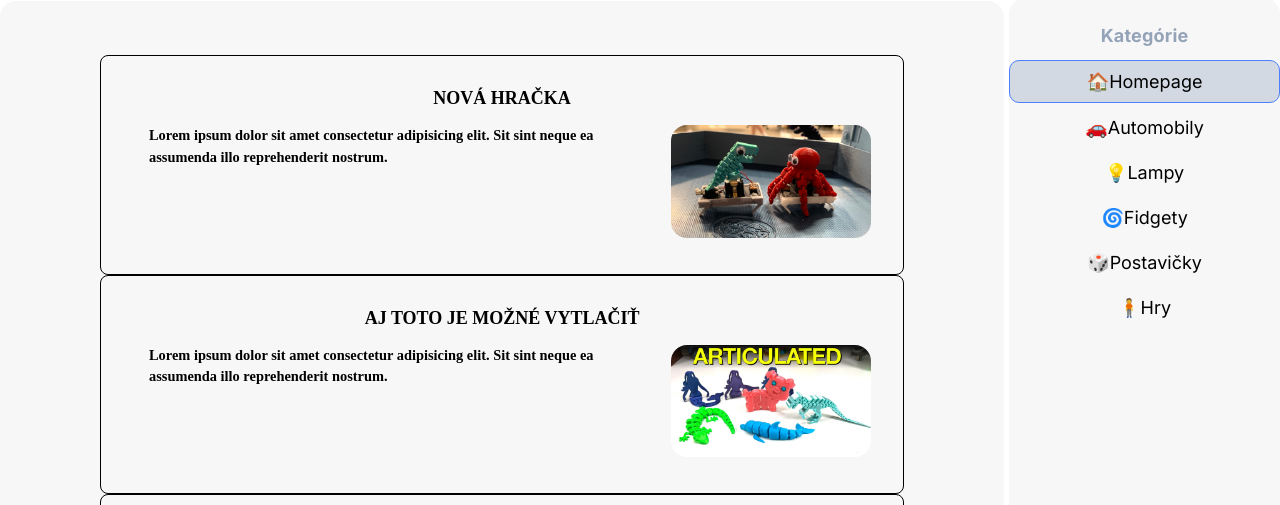
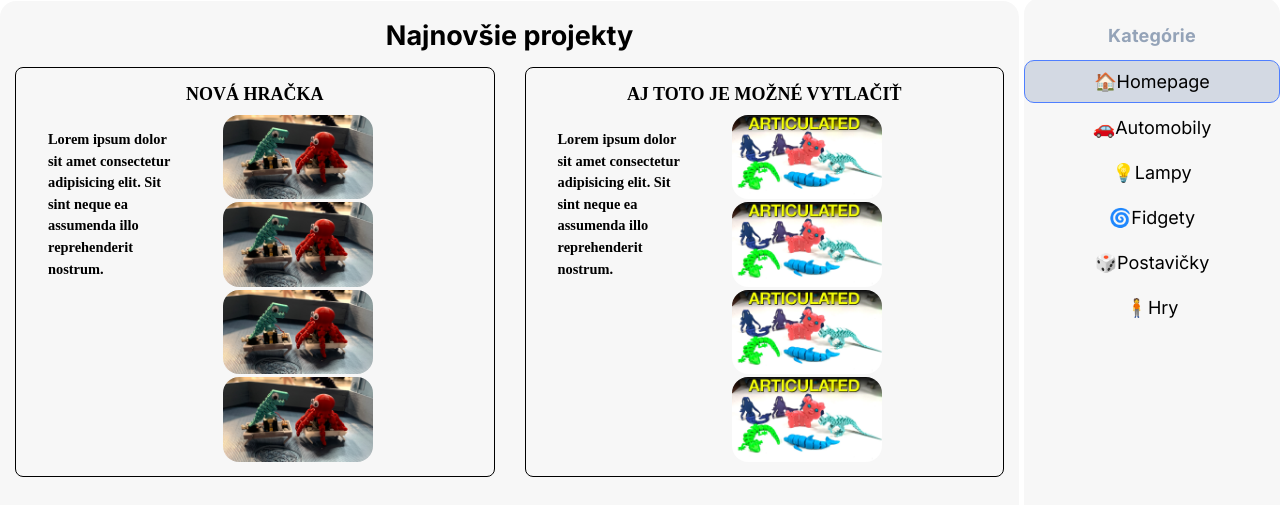
Before and after one commit to Badynko/badyprint, a plain HTML site: page index.html in a window 1280 px wide. Shown: the part 285-790 px from the top of the page. Drawn offline with Linux system fonts and the light colour scheme; a web font is replaced by a local one.

Commit message:
velka uprava

```diff
--- a/css/style.css
+++ b/css/style.css
@@ -52,32 +52,38 @@ header {
 /* MAIN LAYOUT */
 .main {
   display: flex;
-  flex: 1;
   gap: 5px;
+}
+
+.container-main {
+  display: grid;
+  grid-template-columns: 50% 50%;
 }
 
 main {
   background: var(--panel);
   margin-top: 3px;
-  padding: 3em 0;
-  flex: 5 5 150px;
+  padding: 1em 0;
+  flex: 1 1 150px;
+  flex-wrap: wrap;
   border-radius: 1rem;
 }
 
 .left,
 .sidebar {
+  flex-basis: 20%;
   background: var(--panel);
   padding: 1.5em 0 0 0;
-  flex: 1 1 100px;
   border-radius: 1rem;
 }
 
 /* POSTS */
 .post {
+  display: inline-block;
   border-radius: 0.5rem;
   background-color: var(--panel);
-  margin: 0 100px;
-  padding: 1rem;
+  margin: 15px;
+  padding: 0;
   border: 1px solid var(--black);
 }
 
@@ -93,6 +99,8 @@ main {
   justify-content: space-between;
   gap: 1rem;
   overflow: hidden;
+  margin-top: 8px;
+  margin-bottom: 8px;
 }
 
 .post p {
@@ -107,9 +115,9 @@ main {
 }
 
 .post-img {
-  width: 200px;
+  max-width: 150px;
   height: auto;
-  margin: 1rem;
+  margin: 0.1rem;
   border-radius: 1rem;
 }
 
@@ -177,6 +185,14 @@ main {
 
 .img-gmail {
   margin-right: 1rem;
+}
+
+.img-flex {
+  display: flex;
+  flex-direction: row;
+  flex-wrap: wrap;
+  margin-right: 5px;
+  margin-bottom: 5px;
 }
 
 /* FOOTER */
@@ -290,8 +306,16 @@ footer {
     display: none;
   }
 
+  .container-main {
+    display: block;
+  }
+
+  .img-flex {
+    justify-content: center;
+  }
+
   .post {
-    margin: 0;
+    margin: 10px;
   }
   .post-img {
     width: 120px;
--- a/index.html
+++ b/index.html
@@ -80,6 +80,7 @@
 
     <div class="main">
       <main>
+        <h2 class="main-title">Najnovšie projekty</h2>
         <section class="container-main">
           <article class="post">
             <h4>Nová hračka</h4>
@@ -89,6 +90,9 @@
                 sint neque ea assumenda illo reprehenderit nostrum.
               </p>
               <div class="img-flex">
+                <img src="img/1.jpg" alt="3D tlač" class="post-img" />
+                <img src="img/1.jpg" alt="3D tlač" class="post-img" />
+                <img src="img/1.jpg" alt="3D tlač" class="post-img" />
                 <img src="img/1.jpg" alt="3D tlač" class="post-img" />
               </div>
             </div>
@@ -103,6 +107,9 @@
               </p>
               <div class="img-flex">
                 <img src="img/2.jpg" alt="3D model" class="post-img" />
+                <img src="img/2.jpg" alt="3D model" class="post-img" />
+                <img src="img/2.jpg" alt="3D model" class="post-img" />
+                <img src="img/2.jpg" alt="3D model" class="post-img" />
               </div>
             </div>
           </article>
@@ -115,6 +122,9 @@
                 sint neque ea assumenda illo reprehenderit nostrum.
               </p>
               <div class="img-flex">
+                <img src="img/3.jpg" alt="Výsledok tlače" class="post-img" />
+                <img src="img/3.jpg" alt="Výsledok tlače" class="post-img" />
+                <img src="img/3.jpg" alt="Výsledok tlače" class="post-img" />
                 <img src="img/3.jpg" alt="Výsledok tlače" class="post-img" />
               </div>
             </div>
```
Also changed, not shown: automobily.html (+1 -0 lines).
